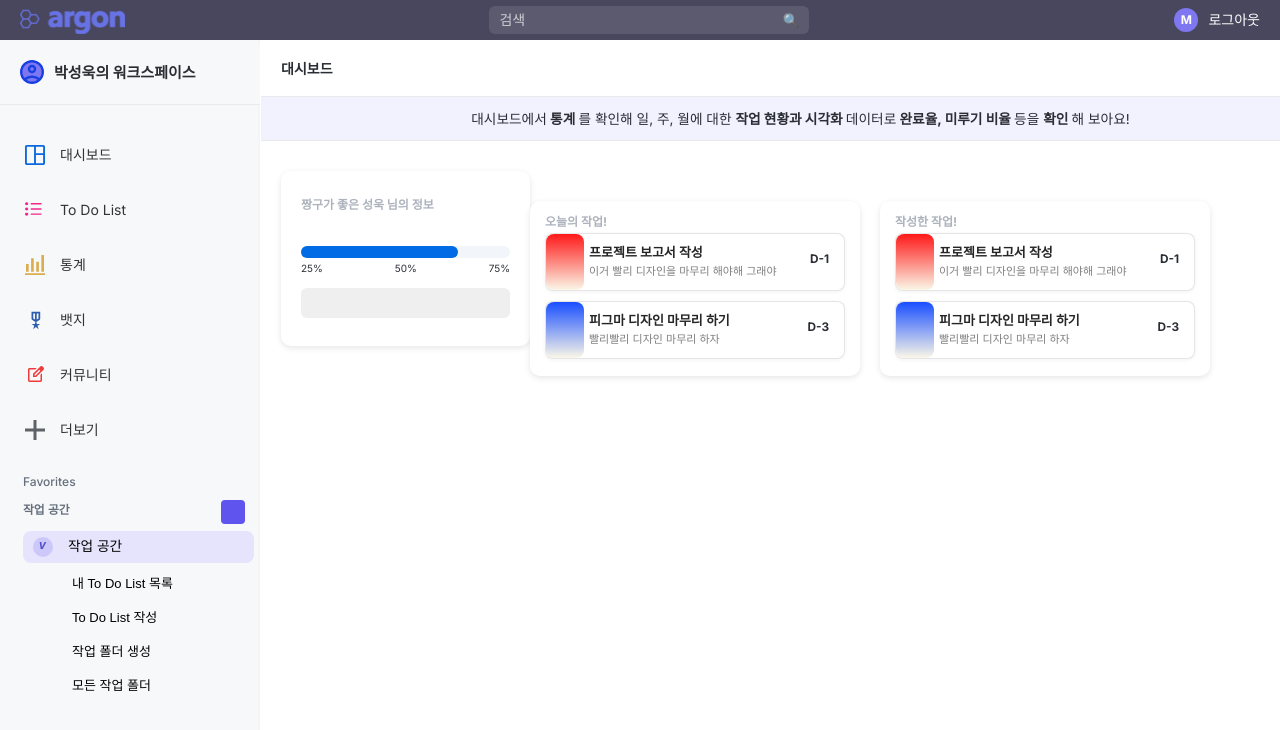
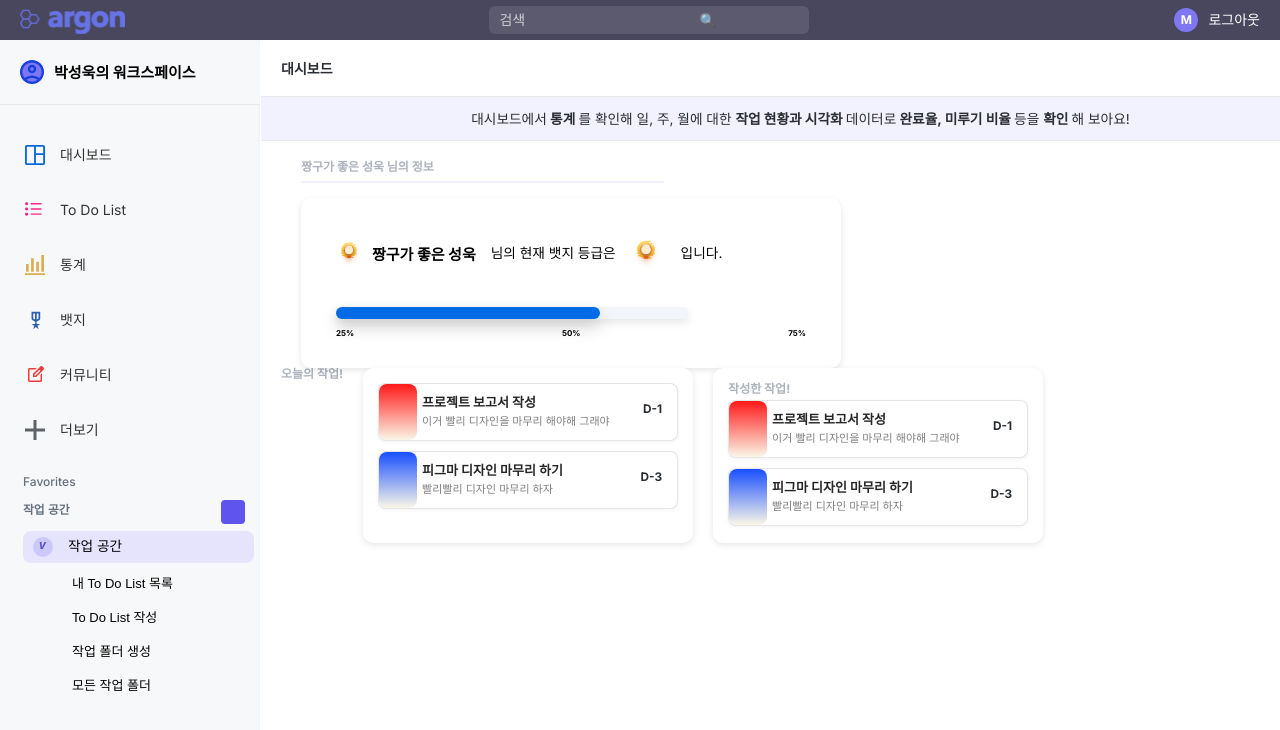
Before and after one commit to SungWookkk/FTT_frontend, a React (Create React App) app: page /dasboard in a window 1280 px wide. Shown: the top 730 px of the page. Built offline with nearby package versions, Linux system fonts and the light colour scheme.

Commit message:
2/16 feat: 대시보드 내용 UI 추가
- 사용자 프로필 영역 초안 추가
- 작업 컨테이너 반응형 수정

```diff
--- a/src/components/css/Dashboard.css
+++ b/src/components/css/Dashboard.css
@@ -1,4 +1,4 @@
-/* 전체 레이아웃 */
+/*  전체 레이아웃 */
 .app-container {
     display: flex;
     flex-direction: column;
@@ -6,7 +6,7 @@
     overflow: hidden;
 }
 
-/* 헤더를 최상단에 고정 */
+/*  헤더 (고정) */
 .header {
     position: fixed;
     top: 0;
@@ -18,7 +18,8 @@
     align-items: center;
     padding: 10px 20px;
     color: white;
-    z-index: 1000; /* 다른 요소 위에 배치 */
+    z-index: 1000;
+    box-sizing: border-box;
 }
 
 .header .logo {
@@ -30,6 +31,7 @@
     padding: 5px 10px;
     border-radius: 4px;
     border: none;
+    max-width: 200px;
 }
 
 .header button {
@@ -39,24 +41,32 @@
     border-radius: 16px;
     padding: 6px 12px;
     cursor: pointer;
+    transition: background-color 0.3s;
 }
 
-/* 사이드바 고정 */
+.header button:hover {
+    background-color: #5f57c7;
+}
+
+/*  사이드바 (고정) */
 .sidebar {
     position: fixed;
-    top: 60px; /* 헤더 높이만큼 아래로 배치 */
+    top: 60px;
     left: 0;
     width: 260px;
-    height: calc(100vh - 60px); /* 헤더 제외한 전체 높이 */
+    height: calc(100vh - 60px);
     background-color: #f7f8f9;
     padding: 20px;
     box-shadow: 2px 0 5px rgba(0, 0, 0, 0.1);
     overflow-y: auto;
+    box-sizing: border-box;
+    transition: transform 0.3s ease;
 }
 
 .sidebar ul {
     list-style: none;
     padding: 0;
+    margin: 0;
 }
 
 .sidebar ul li {
@@ -71,6 +81,7 @@
     padding: 10px;
     display: block;
     border-radius: 6px;
+    transition: background-color 0.3s, color 0.3s;
 }
 
 .sidebar ul li a:hover {
@@ -78,23 +89,25 @@
     color: #544dc9;
 }
 
-/* 메인 컨텐츠 영역 */
+/*  메인 컨텐츠 영역 */
 .main-content {
     display: flex;
-    margin-top: 60px; /* 헤더 높이만큼 위쪽 여백 */
+    margin-top: 60px;
 }
 
 .dashboard-content {
     flex: 1;
     padding: 20px 40px;
-    margin-left: 260px; /* 사이드바 너비만큼 띄우기 */
+    margin-left: 260px;
     box-sizing: border-box;
     overflow-y: auto;
+    transition: margin-left 0.3s ease;
 }
 
-/* 오늘의 작업 섹션 */
+/*  오늘의 작업 섹션 */
 .task-highlight-bar {
-    width: 320px;
+    width: 100%;
+    max-width: 320px;
     height: 4px;
     background: linear-gradient(0deg, #3AF325 0%, #3AF325 100%),
     linear-gradient(0deg, rgba(245, 35, 75, 0.40) 0%, rgba(245, 35, 75, 0.40) 100%);
@@ -146,19 +159,29 @@
     font-weight: bold;
     color: #555;
 }
-/* 메인 작업 컨테이너 */
+
+/*  메인 작업 컨테이너 */
 .main-task-container {
     display: flex;
     justify-content: space-between;
-    margin-top: 30px;
-    width: 100%;
+    margin-top: 15px;
     box-sizing: border-box;
     padding: 0 20px;
+    flex-wrap: wrap;
 }
 
-/* 🔹 좌측 사용자 정보 박스 */
+.info-underline {
+    margin-left: 40px;
+    margin-top: 8px;
+    width: 363px;
+    background-color: #F2F1FE;
+    height: 2px;
+}
+
+/* 좌측 사용자 정보 박스 */
 .user-info-box {
-    width: 540px;
+    width: 100%;
+    max-width: 540px;
     height: 175px;
     background-color: #ffffff;
     border-radius: 10px;
@@ -170,7 +193,7 @@
     justify-content: space-around;
 }
 
-/* 🔹 사용자 정보 제목 */
+/*  사용자 정보 제목 */
 .info-title {
     color: #adb3bd;
     font-size: 12px;
@@ -178,7 +201,7 @@
     margin-bottom: 10px;
 }
 
-/* 🔹 진행률 바 */
+/*  진행률 바 */
 .progress-area {
     height: 12px;
     background-color: #f2f6fb;
@@ -188,13 +211,13 @@
 }
 
 .progress-bar {
-    width: 75%; /* 진행 상태 */
+    width: 75%;
     height: 100%;
     background-color: #006be5;
     border-radius: 6px;
 }
 
-/* 🔹 진행률 레이블 */
+/*  진행률 레이블 */
 .progress-labels {
     display: flex;
     justify-content: space-between;
@@ -203,7 +226,7 @@
     color: #2a2e34;
 }
 
-/* 🔹 뱃지 공간 */
+/*  뱃지 공간 */
 .badge-area {
     width: 100%;
     height: 30px;
@@ -216,3 +239,65 @@
     font-size: 12px;
     font-weight: 600;
 }
+
+/* 반응형 미디어 쿼리 *
+
+/* ▶ 태블릿 (화면 너비 768px 이하) */
+@media (max-width: 768px) {
+    .sidebar {
+        width: 200px;
+    }
+
+    .dashboard-content {
+        margin-left: 200px;
+        padding: 15px 20px;
+    }
+
+    .task-highlight-bar {
+        width: 100%;
+    }
+
+    .user-info-box {
+        max-width: 100%;
+        height: auto;
+    }
+
+    .main-task-container {
+        flex-direction: column;
+        gap: 20px;
+    }
+}
+
+/* ▶ 모바일 (화면 너비 480px 이하) */
+@media (max-width: 480px) {
+    .header {
+        flex-direction: column;
+        padding: 5px 10px;
+    }
+
+    .sidebar {
+        position: relative;
+        width: 100%;
+        height: auto;
+        top: 0;
+    }
+
+    .dashboard-content {
+        margin-left: 0;
+        margin-top: 20px;
+    }
+
+    .main-task-container {
+        flex-direction: column;
+        padding: 0 10px;
+    }
+
+    .task-highlight-bar {
+        width: 100%;
+    }
+
+    .user-info-box {
+        width: 100%;
+        height: auto;
+    }
+}
--- a/src/components/css/DashboardContent.css
+++ b/src/components/css/DashboardContent.css
@@ -92,12 +92,100 @@
     justify-content: flex-end;
     align-items: flex-start;
     gap: 20px;
-    margin-top: 30px;
-    width: 100%;
+    margin-top: 0;
     box-sizing: border-box;
     padding-right: 230px;
 }
 
+/* 🔹 사용자 정보 타이틀 */
+.info-title {
+    color: #adb3bd;
+    font-size: 12px;
+    font-weight: 700;
+    margin-bottom: 5px;
+    padding-left: 15px;
+}
+
+/* 🔹 사용자 정보 박스 */
+.user-info-box {
+    width: 540px;
+    height: 170px;
+    background-color: #ffffff;
+    border-radius: 10px;
+    box-shadow: 0 2px 6px rgba(0, 0, 0, 0.1);
+    margin-left: 20px;
+    position: relative;
+}
+
+/* 🔹 사용자 정보 헤더 */
+.info-header {
+    display: flex;
+    align-items: center;
+    flex-wrap: nowrap;
+    white-space: nowrap; /* 모든 텍스트를 한 줄로 표시 */
+    padding: 15px;
+    gap: 10px;
+    font-size: 13.7px;
+    font-weight: 400;
+    color: #000000;
+}
+
+.profile-img {
+    width: 26px;
+    height: 26px;
+
+}
+
+.user-name {
+    color: #000;
+    font-weight: 700;
+}
+
+.user-text {
+    margin-left: 5px;
+}
+
+.badge-icon {
+    width: 30px;
+    height: 30px;
+    margin-left: 5px;
+    background: url('../../Auth/css/img/badge_design/Badge_01.svg') no-repeat center/contain;
+}
+
+.badge-text {
+    margin-left: 10px;
+}
+
+/* 🔹 진행률 바 */
+.progress-container {
+    margin-top: 10px;
+    padding: 0 15px;
+}
+
+.progress-bar {
+    height: 12px;
+    border-radius: 6px;
+    background-color: #f2f6fb;
+    box-shadow: 0px 4px 8px #2121211a;
+    position: relative;
+}
+
+.progress-fill {
+    height: 12px;
+    width: 75%; /* 진행률 */
+    background-color: #006be5;
+    border-radius: 6px;
+    box-shadow: 0px 8px 16px #21212133;
+}
+
+.progress-labels {
+    display: flex;
+    justify-content: space-between;
+    padding: 5px 0;
+    color: #000;
+    font-size: 8px;
+    font-weight: 700;
+}
 
 /* 작업 박스 (오늘의 작업, 작성한 작업) */
 .task-box {
@@ -108,6 +196,11 @@
     box-shadow: 0px 2px 6px rgba(0, 0, 0, 0.1);
     padding: 15px;
     position: relative;
+}
+.info-title {
+    flex-wrap: nowrap;
+    white-space: nowrap; /* 모든 텍스트를 한 줄로 표시 */
+    padding: 20px 40px 0;
 }
 
 /* 작업 제목 */
--- a/src/components/dashboard/DashboardContent.js
+++ b/src/components/dashboard/DashboardContent.js
@@ -1,6 +1,6 @@
 import React from "react";
 import "../css/DashboardContent.css";
-
+import badge from "../../Auth/css/img/badge_design/Badge_01.svg";
 const DashboardContent = () => {
     return (
         <div className="dashboard-content">
@@ -27,27 +27,37 @@ const DashboardContent = () => {
             </div>
 
             {/* 메인 작업 컨테이너 */}
+            <div className="info-title">짱구가 좋은 성욱 님의 정보</div>
+            <div className="info-underline"></div>
             <div className="main-task-container">
-                {/* 🔹 좌측 - 사용자 정보 및 진행률 */}
+                {/* 좌측 - 사용자 정보 및 진행률 */}
                 <div className="user-info-box">
-                    <div className="info-title">짱구가 좋은 성욱 님의 정보</div>
-                    <div className="progress-area">
-                        <div className="progress-bar"></div>
+                    <div className="info-header">
+                        <img className="profile-img" src={badge} alt="프로필 이미지"/>
+                        <span className="user-name"><strong>짱구가 좋은 성욱</strong></span>
+                        <span className="user-text">님의 현재 뱃지 등급은</span>
+                        <div className="badge-icon"></div>
+                        <span className="badge-text">입니다.</span>
+                    </div>
+                    <div className="progress-container">
+                        <div className="progress-bar">
+                            <div className="progress-fill"></div>
+                        </div>
                         <div className="progress-labels">
                             <span>25%</span>
                             <span>50%</span>
                             <span>75%</span>
                         </div>
                     </div>
-                    <div className="badge-area"></div>
                 </div>
 
+
                 {/* 🔹 우측 - 기존 작업 컨테이너 */}
+
                 <div className="task-container">
+                    <div className="task-title">오늘의 작업!</div>
                     {/* 오늘의 작업 */}
                     <div className="task-box today-task">
-                        <div className="task-title">오늘의 작업!</div>
-
                         {/* 첫 번째 작업 */}
                         <div className="task-card">
                             <div className="task-color red-gradient"></div>
```
